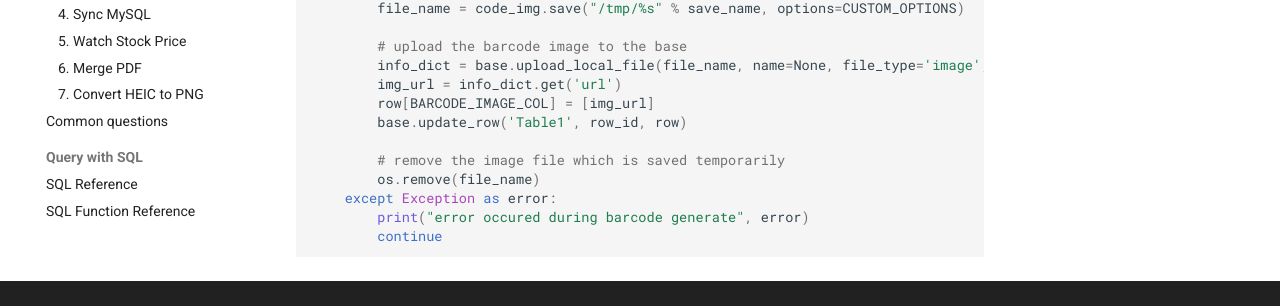
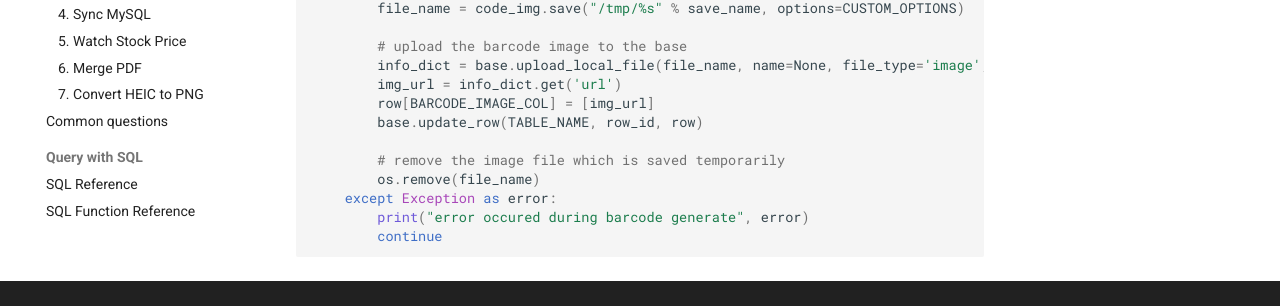
Before and after one commit to seatable/seatable-developer-docs, an MkDocs documentation site: the page built from docs/scripts/python/examples/generate_barcode.md, in a window 1280 px wide and 900 px high, scrolled down 1607 px. Shown: the part 462-768 px from the top of the window. Built offline with MkDocs 1.6.1 and Material for MkDocs 9.7.7, drawn with Linux system fonts in a browser that asks for light colours; comment, search, counter and statistics services are not loaded.

Commit message:
fix table name in example

```diff
--- a/docs/scripts/python/examples/generate_barcode.md
+++ b/docs/scripts/python/examples/generate_barcode.md
@@ -77,7 +77,7 @@ for row in base.list_rows(TABLE_NAME):
         info_dict = base.upload_local_file(file_name, name=None, file_type='image', replace=True)
         img_url = info_dict.get('url')
         row[BARCODE_IMAGE_COL] = [img_url]
-        base.update_row('Table1', row_id, row)
+        base.update_row(TABLE_NAME, row_id, row)
 
         # remove the image file which is saved temporarily
         os.remove(file_name)
```
